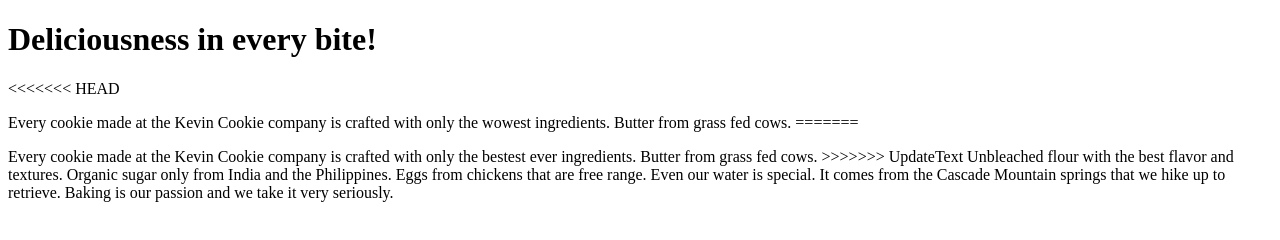
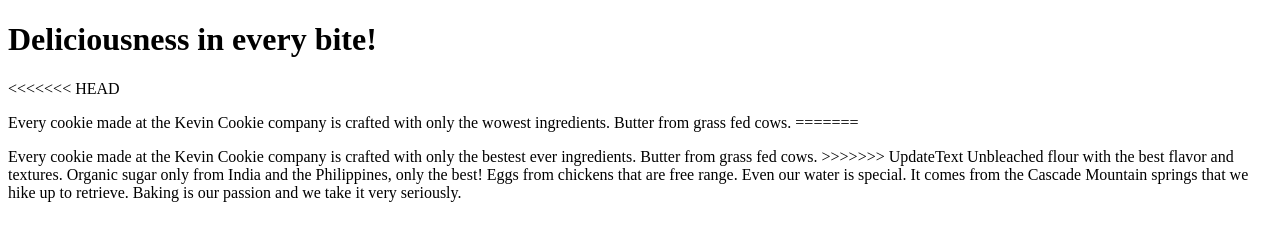
Before and after one commit to KVolguin/test, a plain HTML site: page index.htm in a window 1280 px wide. Drawn offline with Linux system fonts and the light colour scheme.

Commit message:
Update index.htm

```diff
--- a/index.htm
+++ b/index.htm
@@ -8,7 +8,7 @@
 =======
 <p>Every cookie made at the Kevin Cookie company is crafted with only the bestest ever ingredients. Butter from grass fed cows.
 >>>>>>> UpdateText
-    Unbleached flour with the best flavor and textures. Organic sugar only from India and the Philippines.
+    Unbleached flour with the best flavor and textures. Organic sugar only from India and the Philippines, only the best!
     Eggs from chickens that are free range. Even our water is special. It comes from the Cascade Mountain springs that we hike up to retrieve. Baking is our passion and we take it very seriously.</p>
 
 </body>
```
